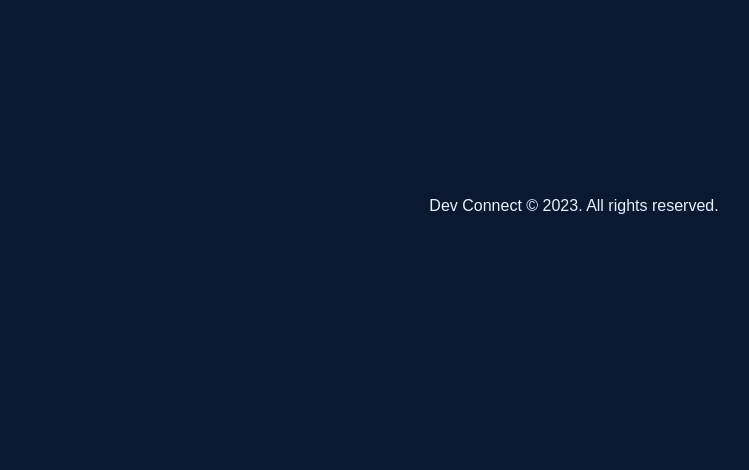
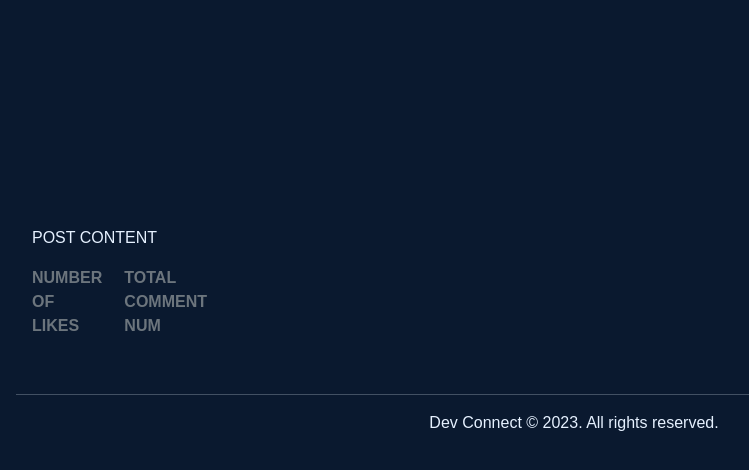
Before and after one commit to emmaC11/Dev-Connect, a Django app: template templates/post_content.html in a window 1280 px wide. Shown: the part 183-653 px from the top of the page, without its empty margins (66-815 px from the left). Run offline with Django 3.2, Linux system fonts and the light colour scheme; the template is opened without the code that fills it, so the values that code supplies are empty; some libraries are stand-ins or nearby versions; some web fonts are replaced.

Commit message:
add card for displaying post content

```diff
--- a/templates/post_content.html
+++ b/templates/post_content.html
@@ -24,4 +24,37 @@
         </div>
     </div>
 </div>
+
+<div class="container">
+    <div class="row">
+        <div class="col card-post mb-4  mt-3 left  top">
+            <div class="card-body">
+                <!-- The post content goes inside the card-text. -->
+                <!-- Use the | safe filter inside the template tags -->
+                <p class="card-text ">
+                    POST CONTENT
+                </p>
+                <div class="row">
+
+                    <div class="col-1">
+                        <!-- The number of likes goes before the closing strong tag -->
+                        <strong class="text-secondary"><i class="far fa-heart"></i> NUMBER OF LIKES </strong>
+                    </div>
+                    <div class="col-1">
+                        {% with comments.count as total_comments %}
+                        <strong class="text-secondary"><i class="far fa-comments"></i>
+                            <!-- Our total_comments variable goes before the closing strong tag -->
+                            TOTAL COMMENT NUM</strong>
+                        {% endwith %}
+                    </div>
+                </div>
+            </div>
+        </div>
+    </div>
+    <div class="row">
+        <div class="col">
+            <hr>
+        </div>
+    </div>
+</div>
 {% endblock content %}
```
